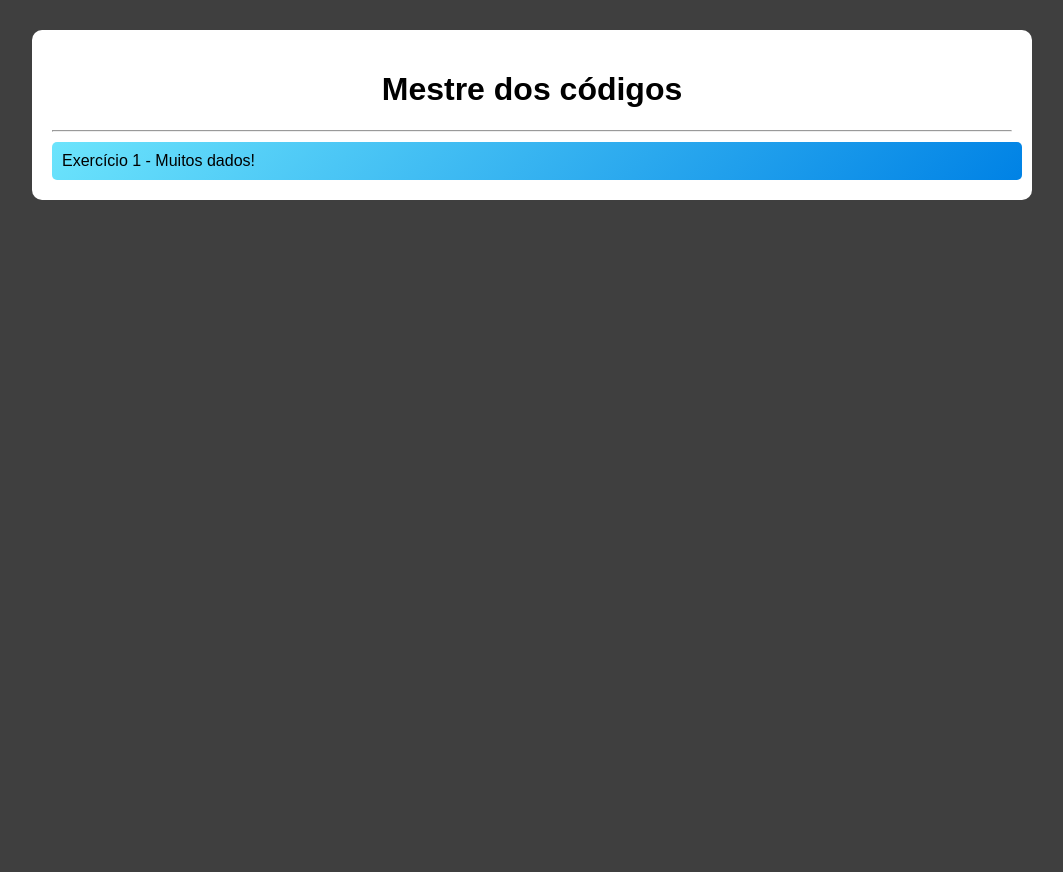
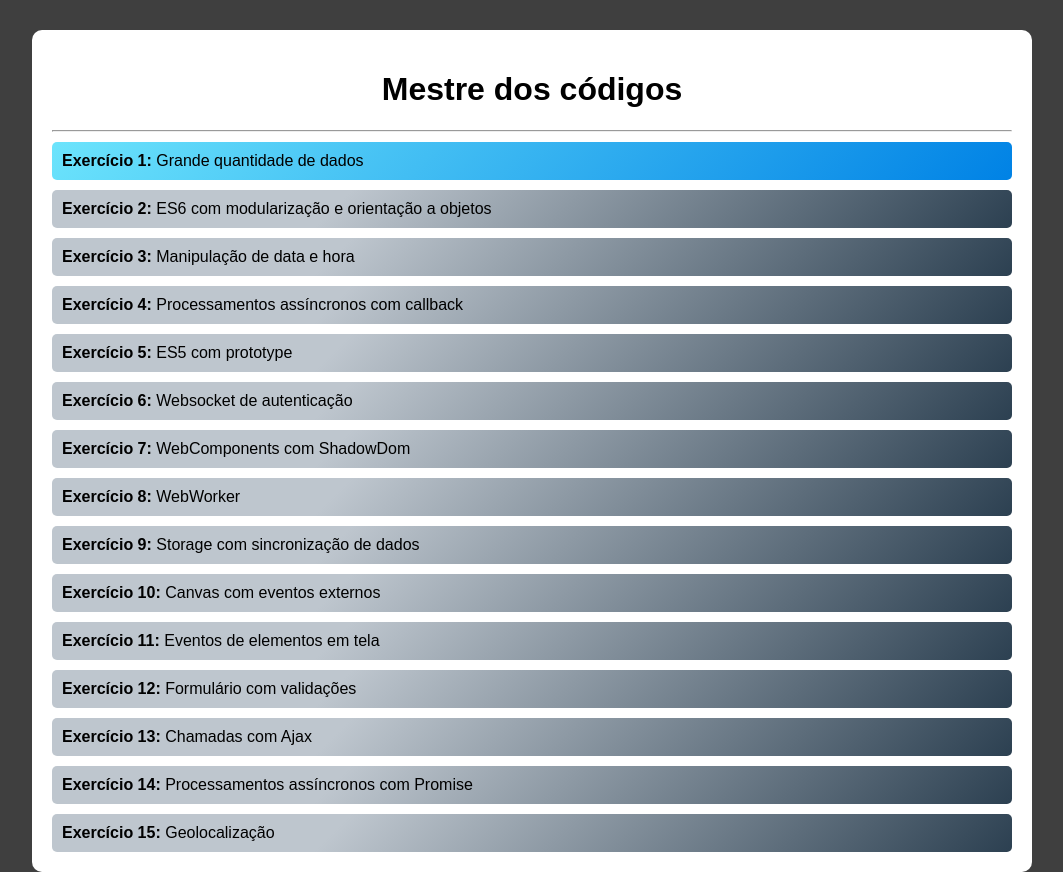
Before and after one commit to wildeee/MestreDosCodigos, a website: page front/Public/index.html in a window 1280 px wide. Shown: the whole page, without its empty margins (108-1171 px from the left). Before the commit the page ends 800 px from the top, so only its background shows below. Drawn offline with Linux system fonts and the light colour scheme.

Commit message:
Ajuste nos estilos do index

```diff
--- a/front/Public/index.html
+++ b/front/Public/index.html
@@ -9,7 +9,21 @@
 	<div class="main-container">
 		<h1><center>Mestre dos códigos</center></h1>
 		<hr/>
-		<div class="list-item gradient-blue">Exercício 1 - Muitos dados!</div>
+		<div class="list-item gradient-blue"><strong>Exercício 1:</strong> Grande quantidade de dados</div>
+		<div class="list-item gradient-gray"><strong>Exercício 2:</strong> ES6 com modularização e orientação a objetos</div>
+		<div class="list-item gradient-gray"><strong>Exercício 3:</strong> Manipulação de data e hora</div>
+		<div class="list-item gradient-gray"><strong>Exercício 4:</strong> Processamentos assíncronos com callback</div>
+		<div class="list-item gradient-gray"><strong>Exercício 5:</strong> ES5 com prototype</div>
+		<div class="list-item gradient-gray"><strong>Exercício 6:</strong> Websocket de autenticação</div>
+		<div class="list-item gradient-gray"><strong>Exercício 7:</strong> WebComponents com ShadowDom</div>
+		<div class="list-item gradient-gray"><strong>Exercício 8:</strong> WebWorker</div>
+		<div class="list-item gradient-gray"><strong>Exercício 9:</strong> Storage com sincronização de dados</div>
+		<div class="list-item gradient-gray"><strong>Exercício 10:</strong> Canvas com eventos externos</div>
+		<div class="list-item gradient-gray"><strong>Exercício 11:</strong> Eventos de elementos em tela</div>
+		<div class="list-item gradient-gray"><strong>Exercício 12:</strong> Formulário com validações</div>
+		<div class="list-item gradient-gray"><strong>Exercício 13:</strong> Chamadas com Ajax</div>
+		<div class="list-item gradient-gray"><strong>Exercício 14:</strong> Processamentos assíncronos com Promise</div>
+		<div class="list-item gradient-gray"><strong>Exercício 15:</strong> Geolocalização</div>
 	</div>
 </body>
 </html>
--- a/front/Public/style/index.css
+++ b/front/Public/style/index.css
@@ -1,11 +1,15 @@
 .list-item {
 	width: 100%;
 	margin-top: 10px;
-	padding: 10px 0 10px 10px;
+	padding: 10px;
 	border-radius: 5px;
+	box-sizing: border-box;
 }
 
 .gradient-blue {
+
+	cursor: pointer;
+
 	/* Permalink - use to edit and share this gradient: http://colorzilla.com/gradient-editor/#6ce4fc+0,0082e5+100 */
 	background: #6ce4fc; /* Old browsers */
 	background: -moz-linear-gradient(-45deg, #6ce4fc 0%, #0082e5 100%); /* FF3.6-15 */
@@ -13,3 +17,15 @@
 	background: linear-gradient(135deg, #6ce4fc 0%,#0082e5 100%); /* W3C, IE10+, FF16+, Chrome26+, Opera12+, Safari7+ */
 	filter: progid:DXImageTransform.Microsoft.gradient( startColorstr='#6ce4fc', endColorstr='#0082e5',GradientType=1 ); /* IE6-9 fallback on horizontal gradient */
 }
+
+.gradient-gray {
+
+	cursor: not-allowed;
+
+	/* Permalink - use to edit and share this gradient: http://colorzilla.com/gradient-editor/#bec6ce+30,2c4051+100 */
+	background: #bec6ce; /* Old browsers */
+	background: -moz-linear-gradient(-45deg, #bec6ce 30%, #2c4051 100%); /* FF3.6-15 */
+	background: -webkit-linear-gradient(-45deg, #bec6ce 30%,#2c4051 100%); /* Chrome10-25,Safari5.1-6 */
+	background: linear-gradient(135deg, #bec6ce 30%,#2c4051 100%); /* W3C, IE10+, FF16+, Chrome26+, Opera12+, Safari7+ */
+	filter: progid:DXImageTransform.Microsoft.gradient( startColorstr='#bec6ce', endColorstr='#2c4051',GradientType=1 ); /* IE6-9 fallback on horizontal gradient */
+}
```
